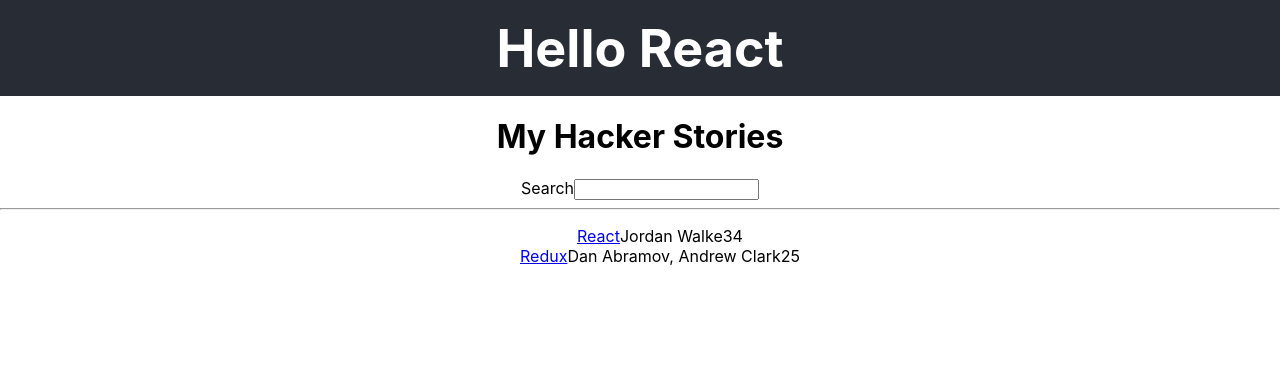
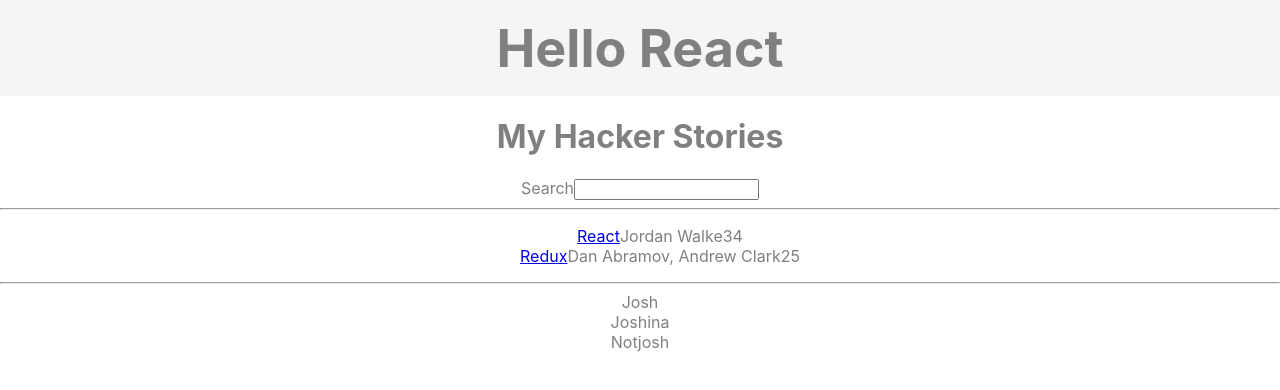
Before and after one commit to mrcomputer2018/livro, a React (Create React App) app: page / in a window 1280 px wide. Shown: the top 390 px of the page. Built offline with nearby package versions, Linux system fonts and the light colour scheme.

Commit message:
Criando exerc03 key

```diff
--- a/src/App.css
+++ b/src/App.css
@@ -1,16 +1,16 @@
 .App {
   text-align: center;
-  color: white;
+  color: gray;
 
 }
 
 .App-header {
-  background-color: #282c34;
+  background-color: whitesmoke;
   height: 6rem;
   display: flex;
   flex-direction: column;
   align-items: center;
   justify-content: center;
   font-size: calc(10px + 2vmin);
-  color: white;
+  color:gray;
 }
--- a/src/App.js
+++ b/src/App.js
@@ -1,5 +1,6 @@
 import './App.css';
 import Exerc02 from './components/Exercicies/exerc02';
+import Exerc03 from './components/Exercicies/exerc03_key';
 
 /* const welcome = {
   greeting: 'Hey',
@@ -21,6 +22,8 @@
       {/* <label htmlFor="search">Search</label>
       <input id="search" type="text"></input> */}
       <Exerc02/>
+      <hr/>
+      <Exerc03/>
     </div>
   );
 }
--- a/src/components/Exercicies/exerc02.css
+++ b/src/components/Exercicies/exerc02.css
@@ -1,5 +1,5 @@
 .exerc02 {
-  color:black;
+  color:gray;
 }
 
 li {
--- /dev/null
+++ b/src/components/Exercicies/exerc03_key.jsx
@@ -0,0 +1,16 @@
+import React from "react"
+import "./exerc02.css"
+
+const joshs = [{  Name: "Josh" }, { Name: "Joshina" }, {  Name: "Notjosh" }]
+
+class Exerc03 extends React.Component {
+    render() {
+        return <div>
+                    {joshs.map((item) => {
+                        return <li key={`Key-${item.Name}`}>{item.Name}</li>
+                    })}
+                </div>
+    }
+}
+
+export default Exerc03;
```
